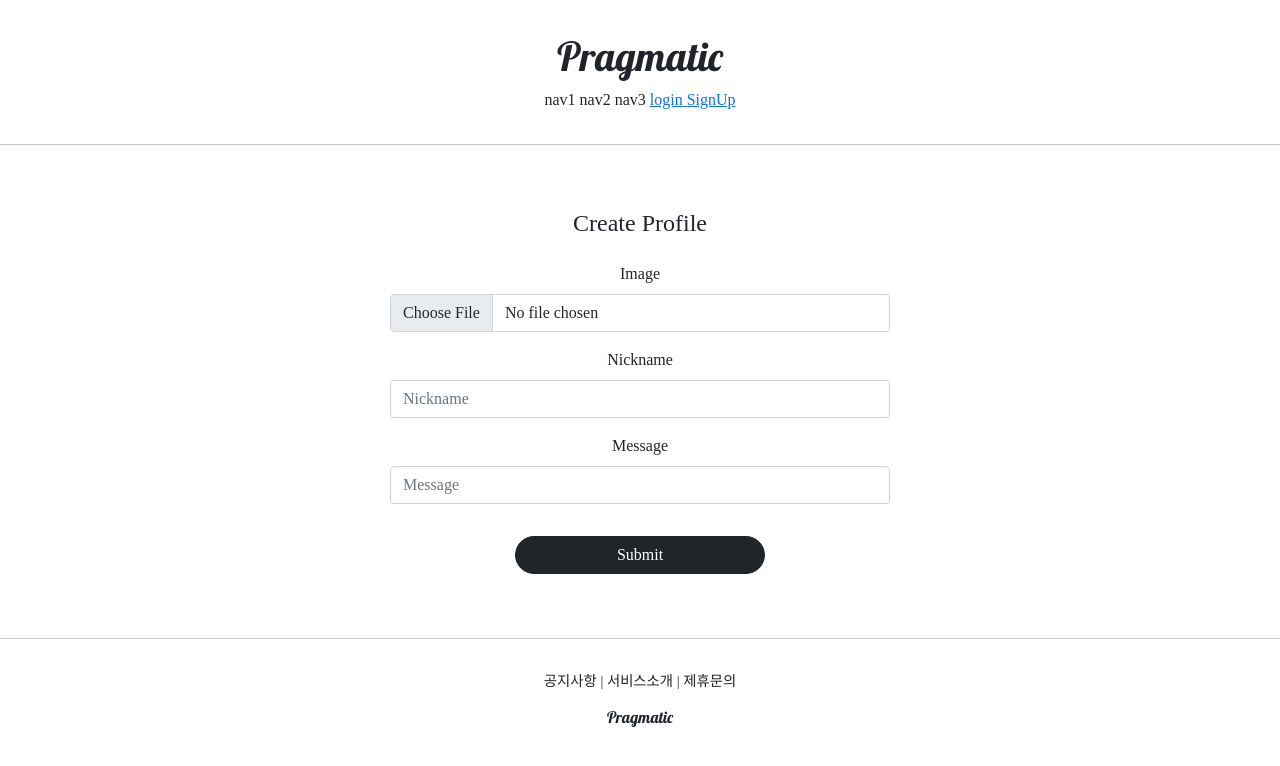
After one commit to rapael3020/djangoWEB, a Django app: page /profiles/create/ in a window 1280 px wide. The commit adds this page. Shown: the top 766 px of the page. Run offline with Django 4.2, Linux system fonts and the light colour scheme; some libraries are stand-ins or nearby versions.

Commit message:
Implement profile create system

```diff
--- a/profileapp/forms.py
+++ b/profileapp/forms.py
@@ -4,6 +4,6 @@ from profileapp.models import profile
 
 
 class ProfileCreationForm(ModelForm):
-    class meta:
+    class Meta:
         model = profile
         fields = ['image', 'nickname', 'message']
--- /dev/null
+++ b/profileapp/templates/profileapp/create.html
@@ -0,0 +1,17 @@
+{% extends 'base.html' %}
+{% load bootstrap4 %}
+{% block content %}
+
+<div style="text-align: center; max-width: 500px; margin: 4rem auto">
+    <div class="mb-4">
+        <h4>Create Profile</h4>
+    </div>
+
+    <form action="{% url 'profileapp:create' %}" method="post" enctype="multipart/form-data">
+        {% csrf_token %}
+        {% bootstrap_form form %}
+        <input type="submit" class="btn btn-dark rounded-pill col-6 mt-3">
+    </form>
+</div>
+
+{% endblock %}
--- a/profileapp/urls.py
+++ b/profileapp/urls.py
@@ -1,7 +1,9 @@
+from django.urls import path
 
+from profileapp.views import ProfileCreateView
 
 app_name = 'profileapp'
 
 urlpatterns = [
-
+    path('create/', ProfileCreateView.as_view(), name='create')
 ]
--- a/profileapp/views.py
+++ b/profileapp/views.py
@@ -1,3 +1,25 @@
+
+
 from django.shortcuts import render
 
 # Create your views here.
+from django.urls import reverse_lazy
+from django.views.generic import CreateView
+
+from profileapp.forms import ProfileCreationForm
+from profileapp.models import profile
+
+
+class ProfileCreateView(CreateView):
+    model = profile
+    context_object_name = 'target_profile'
+    form_class = ProfileCreationForm
+    success_url = reverse_lazy('accountapp:hello_world')
+    template_name = 'profileapp/create.html'
+
+    def form_valid(self, form):
+        temp_profile = form.save(commit=False)
+        temp_profile.user = self.request.user
+        temp_profile.save()
+
+        return super().form_valid(form)
```
Also changed, not shown: accountapp/templates/accountapp/detail.html (+11 -1 lines), media/profile/ffff.PNG (added), media/profile/ffff_stqDsuF.PNG (added), media/profile/ffff_ubQ3iAb.PNG (added), media/profile/캡처.PNG (added), media/profile/캡처_VJOpicO.PNG (added), profileapp/models.py (line endings or trailing spaces).
